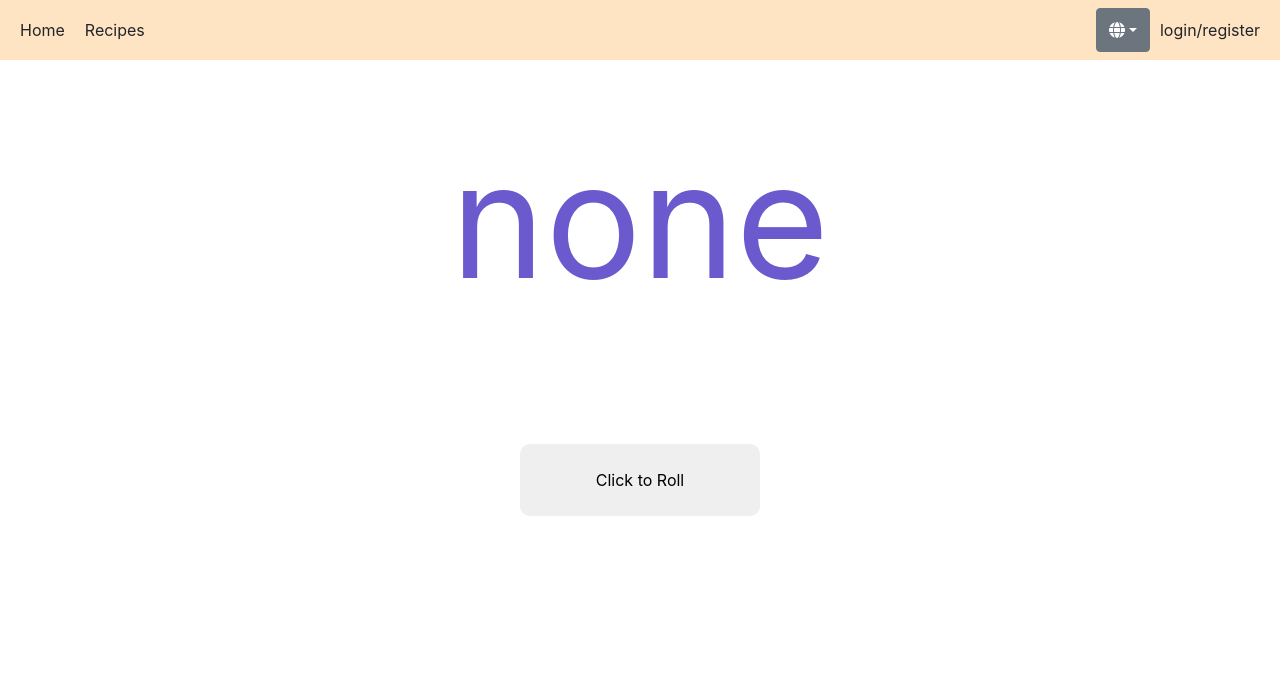
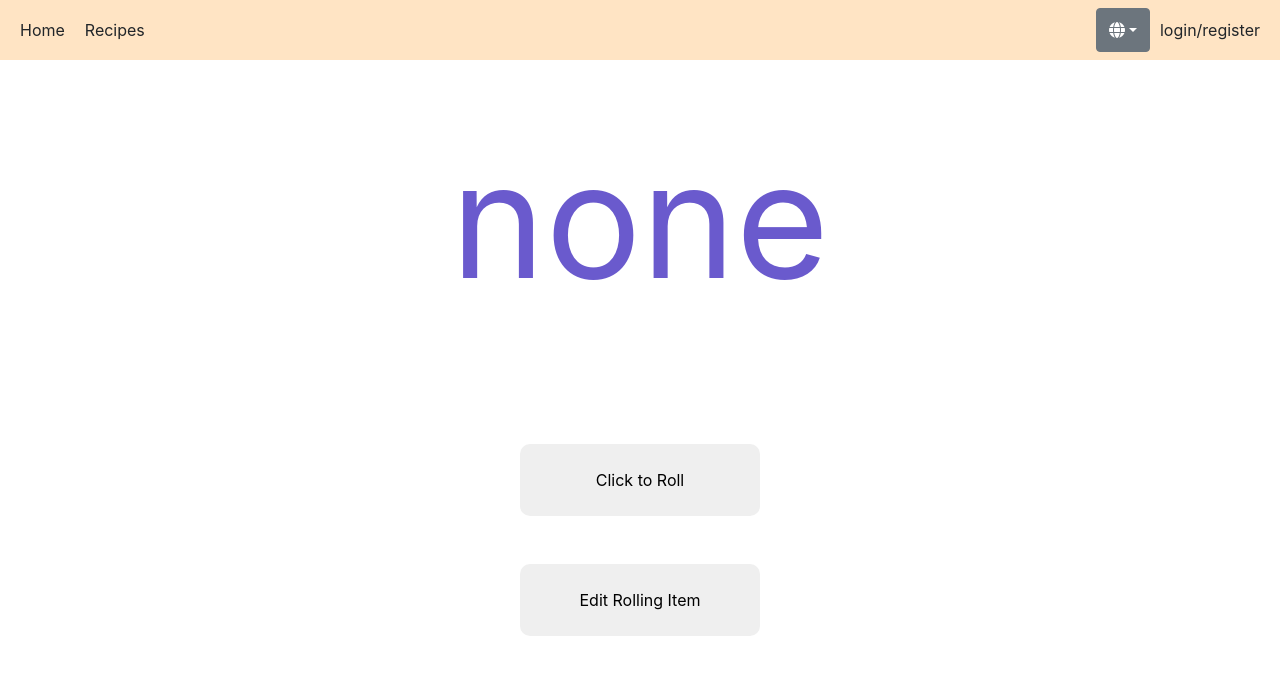
Before and after one commit to Luna123j/recipe_dice, a React (Create React App) app in the folder client/: page / in a window 1280 px wide. Shown: the top 674 px of the page. Built offline with nearby package versions, Linux system fonts and the light colour scheme.

Commit message:
add edit route

```diff
--- a/client/package.json
+++ b/client/package.json
@@ -35,5 +35,8 @@
       "last 1 firefox version",
       "last 1 safari version"
     ]
+  },
+  "devDependencies": {
+    "react-router-dom": "^6.4.3"
   }
 }
--- a/client/src/App.js
+++ b/client/src/App.js
@@ -1,15 +1,16 @@
 import './App.css';
 import RollDice from './component/RollDice';
 import Navbar from './component/Navbar';
+import { BrowserRouter , Switch, Route, Link, Routes, useNavigate } from "react-router-dom";
+
 
 function App() {
   return (
     <div className="App">
       <Navbar />
-      <div>
-          <RollDice />
-      </div>
-
+      <Routes>
+        <Route path="/" element={<RollDice />} />
+      </Routes>
     </div>
   );
 }
--- /dev/null
+++ b/client/src/component/EditDice.jsx
@@ -0,0 +1,5 @@
+import React from "react";
+
+const EditDice = ()=>{
+
+}
--- a/client/src/component/RollDice.jsx
+++ b/client/src/component/RollDice.jsx
@@ -1,6 +1,7 @@
 import React from "react";
 import { useEffect } from "react";
 import { useState } from "react";
+import { useNavigate } from "react-router-dom";
 import Dice from "./Dice";
 import './RollDice.scss'
 
@@ -13,12 +14,11 @@ const RollDice = (props) => {
   })
 
   const [stop, setStop] = useState(false)
-
+  const navigate = useNavigate();
 
   const roll = () => {
     // const recipesIndex = Math.floor(Math.random() * recipesArr.length);
     let timesRepeat = 0;
-
     const repeat = setInterval(() => {
       timesRepeat += 1;
       setState({
@@ -33,6 +33,11 @@ const RollDice = (props) => {
     }, 50)
   }
 
+  const handleEdit=()=>{
+
+
+  }
+
   useEffect(() => {
     if (state.rolling && stop) {
       setStop(false)
@@ -45,6 +50,7 @@ const RollDice = (props) => {
       <div className="diceContainer">
         <Dice rolling={state.rolling} randomRecipe={state.randomRecipe} />
         <button type="Submit" onClick={roll}> {state.rolling ? 'Rolling' : 'Click to Roll'} </button>
+        <button type="Submit" onClick ={handleEdit}>Edit Rolling Item</button>
       </div>
     </div>
 
--- a/client/src/component/RollDice.scss
+++ b/client/src/component/RollDice.scss
@@ -1,12 +1,13 @@
 .rollDice {
   display: flex;
+  flex-direction: column;
   width: 100%;
   .diceContainer {
     display: flex;
     flex-direction: column;
     justify-content: center;
     width: 100%;
-
+  }
   button {
     width: 15em;
     padding: 1.5em;
@@ -16,4 +17,3 @@
     align-self: center;
   }
 }
-}
--- a/client/src/index.js
+++ b/client/src/index.js
@@ -3,12 +3,13 @@ import ReactDOM from 'react-dom/client';
 import './index.css';
 import App from './App';
 import reportWebVitals from './reportWebVitals';
+import { BrowserRouter} from "react-router-dom";
 
 const root = ReactDOM.createRoot(document.getElementById('root'));
 root.render(
-  <React.StrictMode>
+  <BrowserRouter>
     <App />
-  </React.StrictMode>
+  </BrowserRouter>
 );
 
 // If you want to start measuring performance in your app, pass a function
```
Also changed, not shown: 1 other file (tests, documents, lock files or other folders). Lines whose indentation alone changed are shown as unchanged.
